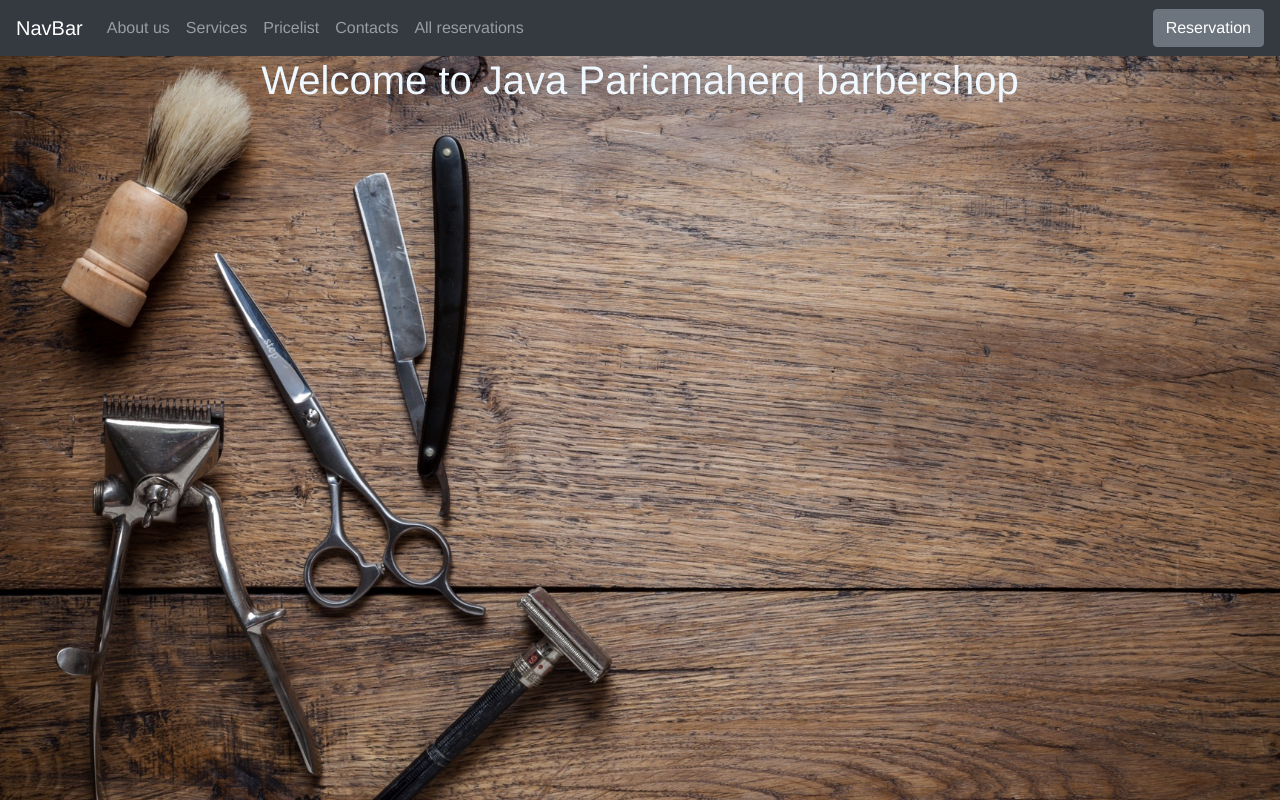
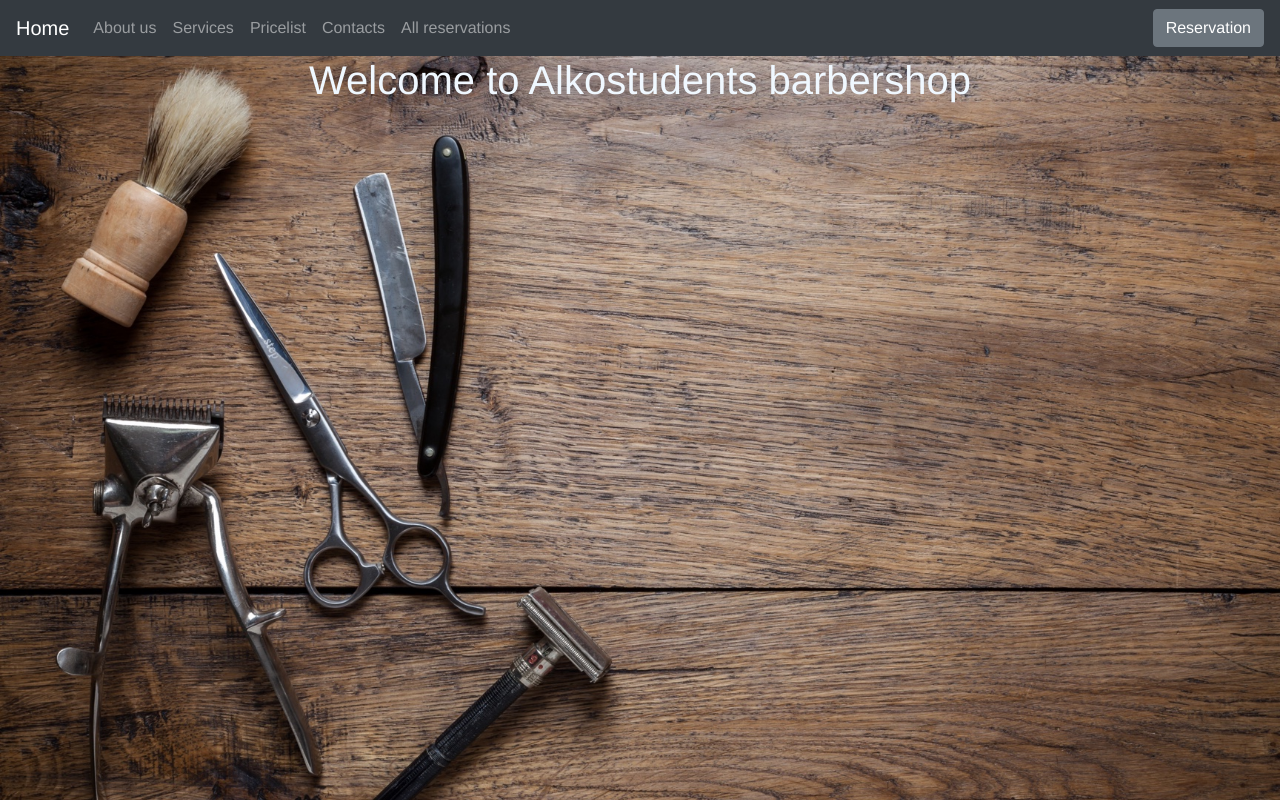
Before and after one commit to andpaj/Barbershop-front-end, a Vue app: page / in a window 1280 px wide. Built offline with nearby package versions, Linux system fonts and the light colour scheme; what v-calendar would draw is missing.

Commit message:
Add service paths

```diff
--- a/src/components/AddService.vue
+++ b/src/components/AddService.vue
@@ -51,7 +51,7 @@
       this.services.push({ name: this.service.name, price: this.service.price + " EUR", duration: this.service.duration + " min"})
     },
     loadServices() {
-              this.axios.get('/services/get').then((response) => {
+              this.axios.get('/services/findall').then((response) => {
                 this.$data.services = response.data;
               })
           }
--- a/src/components/Home.vue
+++ b/src/components/Home.vue
@@ -9,7 +9,7 @@
         name: 'home',
         data () {
             return {
-                msg: 'Welcome to Java Paricmaherq barbershop'
+                msg: 'Welcome to Alkostudents barbershop'
             }
         }
     }
--- a/src/components/Pricelist.vue
+++ b/src/components/Pricelist.vue
@@ -40,7 +40,7 @@
     },
       methods: {
           loadServices() {
-              this.axios.get('/services/get').then((response) => {
+              this.axios.get('/services/findall').then((response) => {
                 this.$data.services = response.data;
               })
           }
--- a/src/components/Reservation.vue
+++ b/src/components/Reservation.vue
@@ -202,13 +202,13 @@
         })
       },
       loadServices() {
-          this.axios.get('/services/get').then((response) => {
+          this.axios.get('/services/findall').then((response) => {
             console.log(response.data)
             this.$data.services = response.data;
           })
        },
       loadTimes() {
-        this.axios.get('/times').then((response) => {
+        this.axios.get('/times/findall').then((response) => {
           console.log(response.data)
           this.$data.availableTime = response.data;
         })
--- a/src/components/Services.vue
+++ b/src/components/Services.vue
@@ -23,7 +23,7 @@ export default {
   },
   methods: {
         loadServices() {
-          this.axios.get('/services/get').then((response) => {
+          this.axios.get('/services/findall').then((response) => {
             this.$data.services = response.data;
           })
        }
--- a/src/components/TheNavigation.vue
+++ b/src/components/TheNavigation.vue
@@ -1,7 +1,7 @@
 <template>
   <div>
     <b-navbar toggleable="lg" type="dark" variant="dark">
-        <b-navbar-brand :to="{ name: 'home' }">NavBar</b-navbar-brand>
+        <b-navbar-brand :to="{ name: 'home' }">Home</b-navbar-brand>
 
         <b-navbar-toggle target="nav-collapse"></b-navbar-toggle>
 
```
